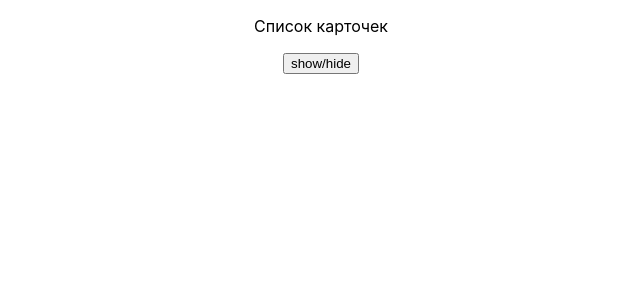
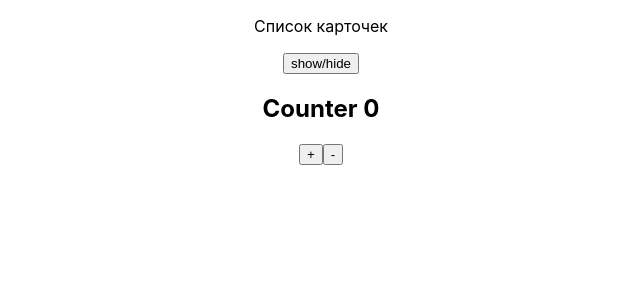
Before and after one commit to ko1p/react-app, a React (Create React App) app: page / in a window 1280 px wide. Shown: the top 300 px of the page, without its empty margins (319-959 px from the left). Built offline with nearby package versions, Linux system fonts and the light colour scheme.

Commit message:
use React.Fragment, <></>, Aux

```diff
--- a/src/App.js
+++ b/src/App.js
@@ -2,6 +2,7 @@
 import './App.css';
 import Cards from './cards/Cards';
 import ErrorBoundary from './ErrorBoundary/ErrorBoundary'
+import Counter from './Counter/Counter'
 
 class App extends Component {
 
@@ -11,8 +12,8 @@
     this.state = {
       cars: [
         {name: 'ford', year: 2016},
-        {name: 'mazda', year: 2010},
-        {name: 'opel', year: 2011}
+        // {name: 'mazda', year: 2010},
+        // {name: 'opel', year: 2011}
       ],
       isCardsShow: false,
     }
@@ -58,6 +59,7 @@
       }}>
         <p>{this.props.title}</p>
         <button onClick={this.toggleMenu}>show/hide</button>
+        <Counter />
 
         {
           this.state.isCardsShow ?
--- /dev/null
+++ b/src/Counter/Counter.js
@@ -0,0 +1,31 @@
+import React from 'react'
+import Auxillary from '../hoc/Auxillary'
+
+export default class Counter extends React.Component {
+
+    state = {
+        counter: 0
+    }
+
+    addCounter = () => {
+        this.setState({
+            counter: this.state.counter + 1
+        })
+    }
+
+    reduceCounter = () => {
+        this.setState({
+            counter: this.state.counter - 1
+        })
+    }
+
+    render () {
+        return(
+            <Auxillary>
+                <h2>Counter {this.state.counter}</h2>
+                <button onClick={this.addCounter}>+</button>
+                <button onClick={this.reduceCounter}>-</button>
+            </Auxillary>
+        )
+    }
+}
--- a/src/ErrorBoundary/ErrorBoundary.js
+++ b/src/ErrorBoundary/ErrorBoundary.js
@@ -18,7 +18,6 @@
                 <h1 style={{color: 'red'}}>Card component was crashed!</h1>
             )
         }
-        console.log(this.props.children, '12312312')
         return this.props.children
     }
 }
--- a/src/cards/Cards.js
+++ b/src/cards/Cards.js
@@ -38,9 +38,10 @@
   render() {
     console.log('Cards render')
 
-    if (Math.random() > 0.6) {
-      throw new Error('Card is failed')
-    }
+    // Генерация случайной ошибки
+    // if (Math.random() > 0.6) {
+    //   throw new Error('Card is failed')
+    // }
 
     const inputClasses = ['input'];
     if (this.props.name !== '') {
--- /dev/null
+++ b/src/hoc/Auxillary.js
@@ -0,0 +1,5 @@
+const Auxillary = (props) => {
+    return props.children
+}
+
+export default Auxillary;
```
